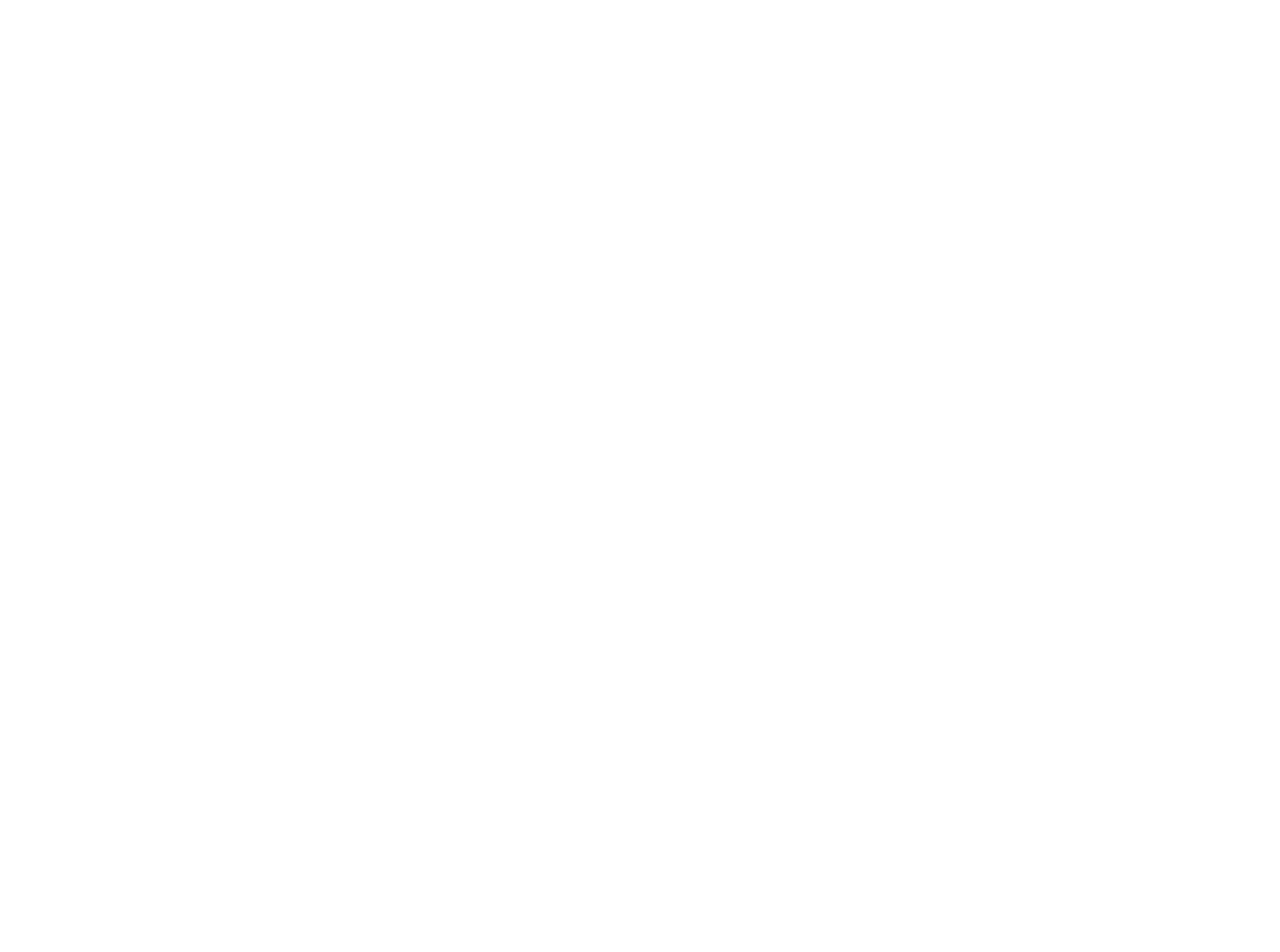
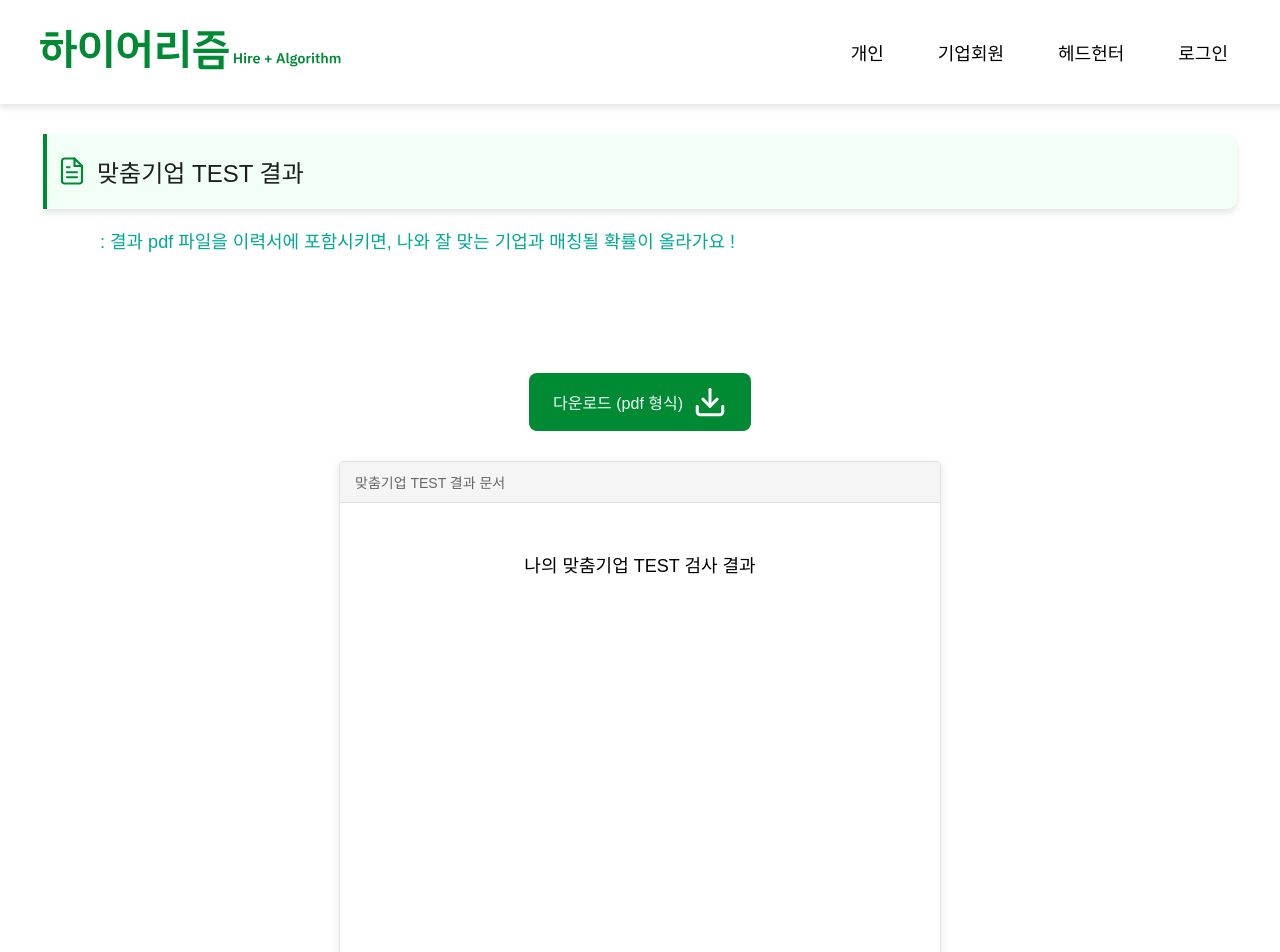
Before and after one commit to sorim831/Hirerithm, a React (Create React App) app in the folder Frontend/: page /nonmember/companytest/result in a window 1280 px wide. Before the commit this address had no page. Shown: the top 952 px of the page. Before the commit the page ends 800 px from the top, so only its background shows below. Built offline with nearby package versions, Linux system fonts and the light colour scheme; a web font is replaced by a local one.

Commit message:
✨  #31 개인페이지 맞춤 기업 결과 페이지 초안

```diff
--- a/Frontend/src/App.js
+++ b/Frontend/src/App.js
@@ -8,6 +8,7 @@
 import CorporateImage from "./Pages/RecommendPages/CorporateImage";
 import CorporateImageResult from "./Pages/RecommendPages/CorporateImageResult";
 import CompanyTest from "./Pages/NonMemberPages/CompanyTest";
+import CompanyTestResult from "./Pages/NonMemberPages/CompanyTestResult";
 import "./App.css";
 
 function App() {
@@ -26,6 +27,10 @@
           element={<CorporateImageResult />}
         />
         <Route path="/nonmember/companytest" element={<CompanyTest />} />
+        <Route
+          path="/nonmember/companytest/result"
+          element={<CompanyTestResult />}
+        />
       </Routes>
     </Router>
   );
--- a/Frontend/src/Component/Navigation/navigation.css
+++ b/Frontend/src/Component/Navigation/navigation.css
@@ -22,6 +22,7 @@
 .navigation-logo img {
   height: 40px;
   padding-left: 20px;
+  cursor: pointer;
 }
 
 .navigation-buttons {
--- a/Frontend/src/Pages/NonMemberPages/CompanyTest.css
+++ b/Frontend/src/Pages/NonMemberPages/CompanyTest.css
@@ -31,7 +31,7 @@
 .image-recommend_wrapper header p {
   font-weight: 500;
   font-size: 18px;
-  color: #008a34;
+  color: #00a896;
   margin-left: 100px;
 }
 
@@ -145,7 +145,10 @@
   border: none;
   cursor: pointer;
   width: 30%;
-  padding: 1rem;
   font-size: 1rem;
   margin-top: 40px;
 }
+
+.company-test_submit-btn:hover {
+  background-color: #00724d;
+}
--- a/Frontend/src/Pages/NonMemberPages/CompanyTest.js
+++ b/Frontend/src/Pages/NonMemberPages/CompanyTest.js
@@ -1,7 +1,7 @@
 // localhost:3000/nonmember/companytest
 
 import React, { useState } from "react";
-//import { useNavigate } from "react-router-dom";
+import { useNavigate } from "react-router-dom";
 //import axios from "axios";
 import FileLogo from "../../Image/Icon/FileLogo.svg";
 import NonMemberNavigation from "../../Component/Navigation/NotMemberNavigation";
@@ -24,6 +24,7 @@
 ];
 
 const CompanyTest = () => {
+  const navigate = useNavigate();
   const [answers, setAnswers] = useState(Array(questions.length).fill(null));
   //const navigate = useNavigate();
   //const address = process.env.REACT_APP_BACKEND_ADDRESS;
@@ -41,6 +42,7 @@
       return;
     }
     // TODO : 점수 계산 로직 구현
+    navigate("/nonmember/companytest/result");
   };
 
   return (
--- /dev/null
+++ b/Frontend/src/Pages/NonMemberPages/CompanyTestResult.css
@@ -0,0 +1,111 @@
+/* 페이지 인덱스. */
+.image-recommend_wrapper header {
+  width: 100%;
+}
+
+.image-recommend_page-index-wrapper {
+  display: flex;
+  align-items: center;
+  margin-top: 30px;
+  margin-left: auto;
+  margin-right: auto;
+  background-color: #f2fff7;
+  border-left: 4px solid #008a34;
+  padding-left: 10px;
+  width: calc(100% - 100px);
+  box-shadow: 0 4px 6px rgba(0, 0, 0, 0.1);
+  border-radius: 0px 10px 10px 0px;
+}
+
+.image-recommend_page-index-wrapper img {
+  height: 30px;
+  margin-right: 10px;
+}
+
+.image-recommend_page-index-wrapper h2 {
+  font-size: 24px;
+  font-weight: 500;
+  color: #1e1e1e;
+}
+
+.image-recommend_wrapper header p {
+  font-weight: 500;
+  font-size: 18px;
+  color: #00a896;
+  margin-left: 100px;
+}
+
+/* 메인 */
+.company-test-result_main {
+  display: flex;
+  flex-direction: column;
+  align-items: center;
+  padding: 20px;
+  width: 100%;
+  max-width: 800px;
+  margin: 0 auto;
+}
+
+.result-description {
+  color: #008a34;
+  font-size: 16px;
+  margin: 10px 0 30px;
+  text-align: center;
+}
+
+/* 다운로드 */
+.download-btn {
+  background-color: #008a34;
+  color: #f2fff7;
+  padding: 12px 24px;
+  border-radius: 8px;
+  border: none;
+  cursor: pointer;
+  font-size: 1rem;
+  display: flex;
+  align-items: center;
+  margin-bottom: 30px;
+}
+
+.download-btn:hover {
+  background-color: #00724d;
+}
+
+.download-icon {
+  margin-left: 10px;
+  font-size: 18px;
+}
+
+/* PDF 미리보기 영역 */
+.pdf-preview {
+  width: 100%;
+  max-width: 600px;
+  border: 1px solid #e0e0e0;
+  border-radius: 5px;
+  box-shadow: 0 2px 10px rgba(0, 0, 0, 0.1);
+  overflow: hidden;
+  background-color: white;
+}
+
+.pdf-preview-header {
+  background-color: #f5f5f5;
+  padding: 10px 15px;
+  border-bottom: 1px solid #e0e0e0;
+  color: #666;
+  font-size: 14px;
+}
+
+.pdf-preview-content {
+  padding: 30px;
+  min-height: 720px;
+  display: flex;
+  flex-direction: column;
+  align-items: center;
+}
+
+.pdf-preview-content h3 {
+  text-align: center;
+  margin-bottom: 30px;
+  font-size: 18px;
+  font-weight: 500;
+}
--- /dev/null
+++ b/Frontend/src/Pages/NonMemberPages/CompanyTestResult.js
@@ -0,0 +1,53 @@
+// localhost:3000/nonmember/companytest/result
+
+import React, { useState } from "react";
+//import { useNavigate } from "react-router-dom";
+//import axios from "axios";
+import FileLogo from "../../Image/Icon/FileLogo.svg";
+import DownloadIcon from "../../Image/Icon/download.svg";
+import NonMemberNavigation from "../../Component/Navigation/NotMemberNavigation";
+import "./CompanyTestResult.css";
+
+const CompanyTestResult = () => {
+  //const navigate = useNavigate();
+  //const address = process.env.REACT_APP_BACKEND_ADDRESS;
+
+  const handleDownload = async () => {
+    // TODO : pdf 다운
+    alert("ㅎㅇ");
+  };
+
+  return (
+    <div className="image-recommend_wrapper">
+      <NonMemberNavigation />
+
+      <header>
+        <div className="image-recommend_page-index-wrapper">
+          <img src={FileLogo} alt="-" />
+          <h2>맞춤기업 TEST 결과</h2>
+        </div>
+        <p>
+          : 결과 pdf 파일을 이력서에 포함시키면, 나와 잘 맞는 기업과 매칭될
+          확률이 올라가요 !{" "}
+        </p>
+      </header>
+      <main className="company-test-result_main">
+        <button className="download-btn" onClick={handleDownload}>
+          다운로드 (pdf 형식)
+          <img src={DownloadIcon} className="download-icon" alt="-" />
+        </button>
+
+        <div className="pdf-preview">
+          <div className="pdf-preview-header">
+            <span>맞춤기업 TEST 결과 문서</span>
+          </div>
+          <div className="pdf-preview-content">
+            <h3>나의 맞춤기업 TEST 검사 결과</h3>
+          </div>
+        </div>
+      </main>
+    </div>
+  );
+};
+
+export default CompanyTestResult;
```
Also changed, not shown: Frontend/src/Image/Icon/download.svg (added).
